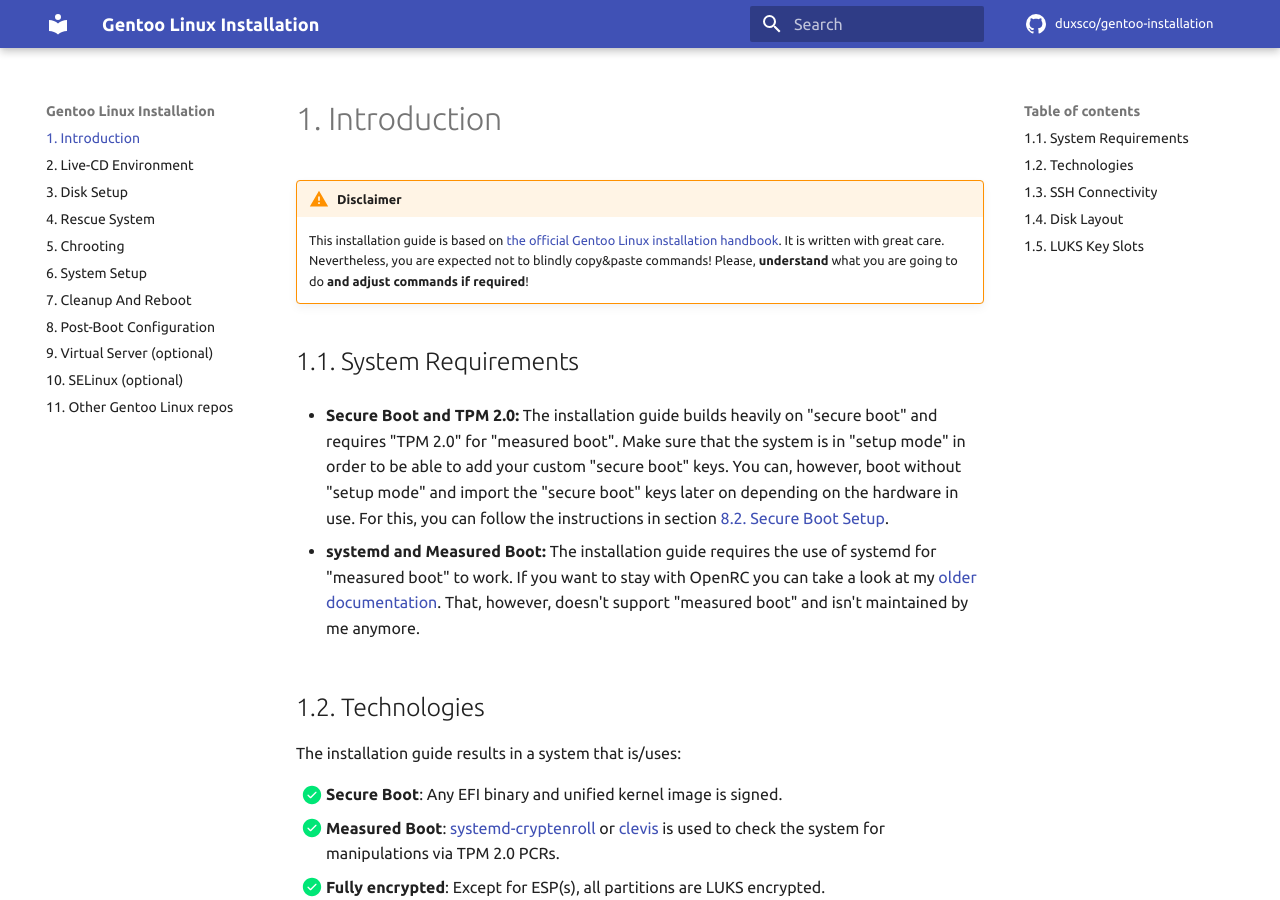
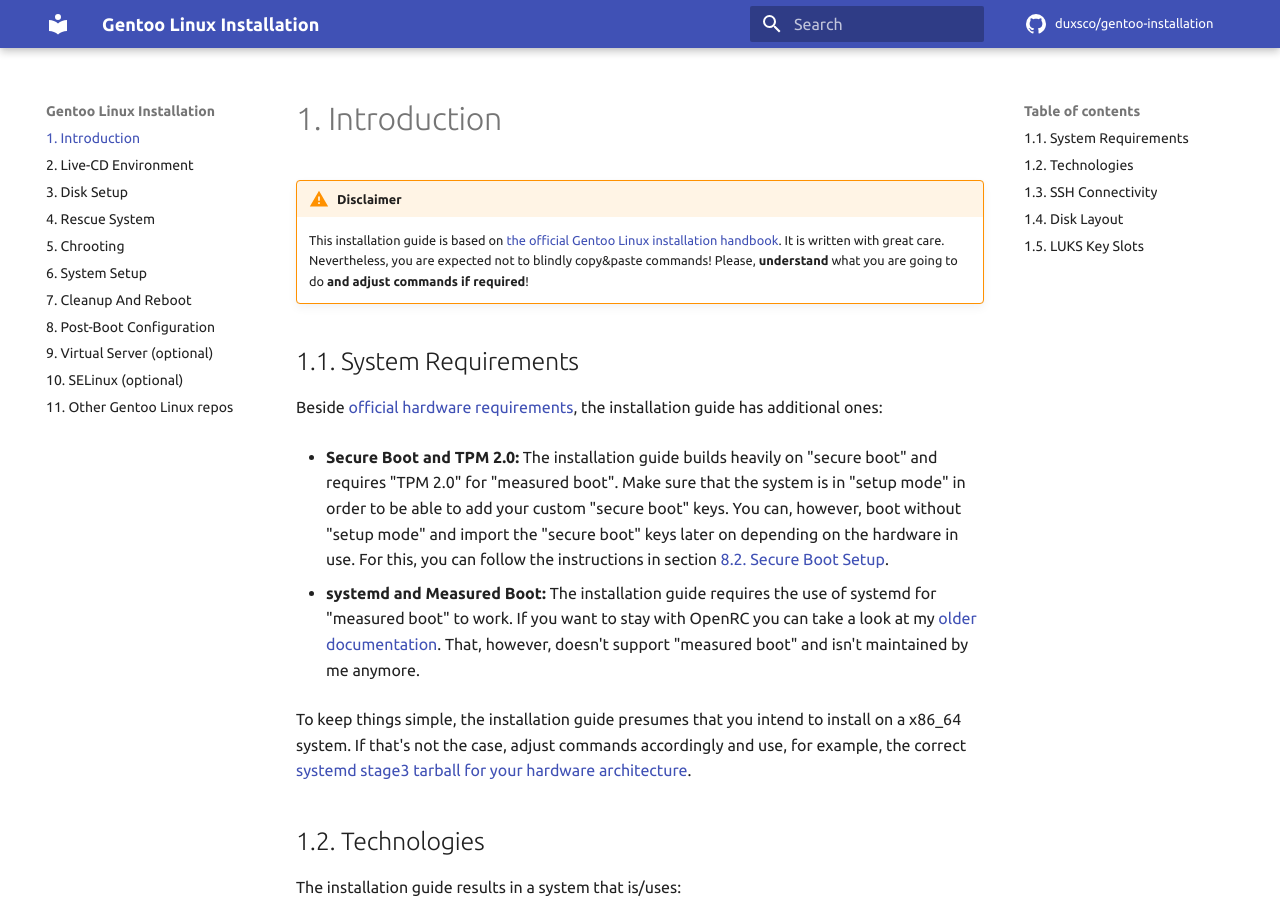
Before and after one commit to duxsco/gentoo-installation, an MkDocs documentation site: the page built from docs/index.md, in a window 1280 px wide and 900 px high. Built offline with MkDocs 1.6.1 and Material for MkDocs 9.7.7, drawn with Linux system fonts in a browser that asks for light colours; comment, search, counter and statistics services are not loaded.

Commit message:
Add additional requirements to "1.1. System Requirements"

```diff
--- a/docs/index.md
+++ b/docs/index.md
@@ -3,9 +3,13 @@
 
 ## 1.1. System Requirements
 
+Beside [official hardware requirements](https://wiki.gentoo.org/wiki/Handbook:AMD64/Full/Installation#Hardware_requirements), the installation guide has additional ones:
+
 - **Secure Boot and TPM 2.0:** The installation guide builds heavily on "secure boot" and requires "TPM 2.0" for "measured boot". Make sure that the system is in "setup mode" in order to be able to add your custom "secure boot" keys. You can, however, boot without "setup mode" and import the "secure boot" keys later on depending on the hardware in use. For this, you can follow the instructions in section [8.2. Secure Boot Setup](/post-boot_configuration/#82-secure-boot-setup).
 
 - **systemd and Measured Boot:** The installation guide requires the use of systemd for "measured boot" to work. If you want to stay with OpenRC you can take a look at my [older documentation](https://github.com/duxsco/gentoo-installation/tree/v2.1.1). That, however, doesn't support "measured boot" and isn't maintained by me anymore.
+
+To keep things simple, the installation guide presumes that you intend to install on a x86_64 system. If that's not the case, adjust commands accordingly and use, for example, the correct [systemd stage3 tarball for your hardware architecture](https://www.gentoo.org/downloads/#other-arches).
 
 ## 1.2. Technologies
 
```
